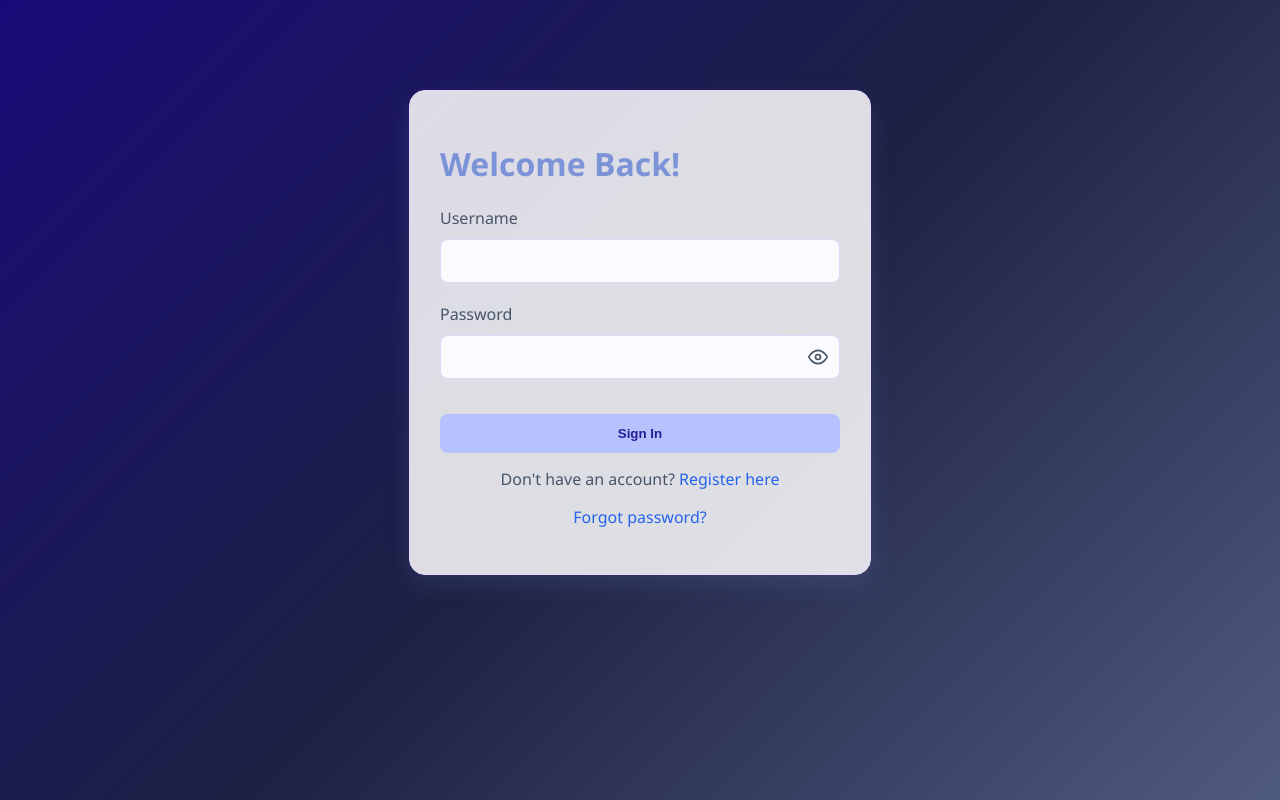
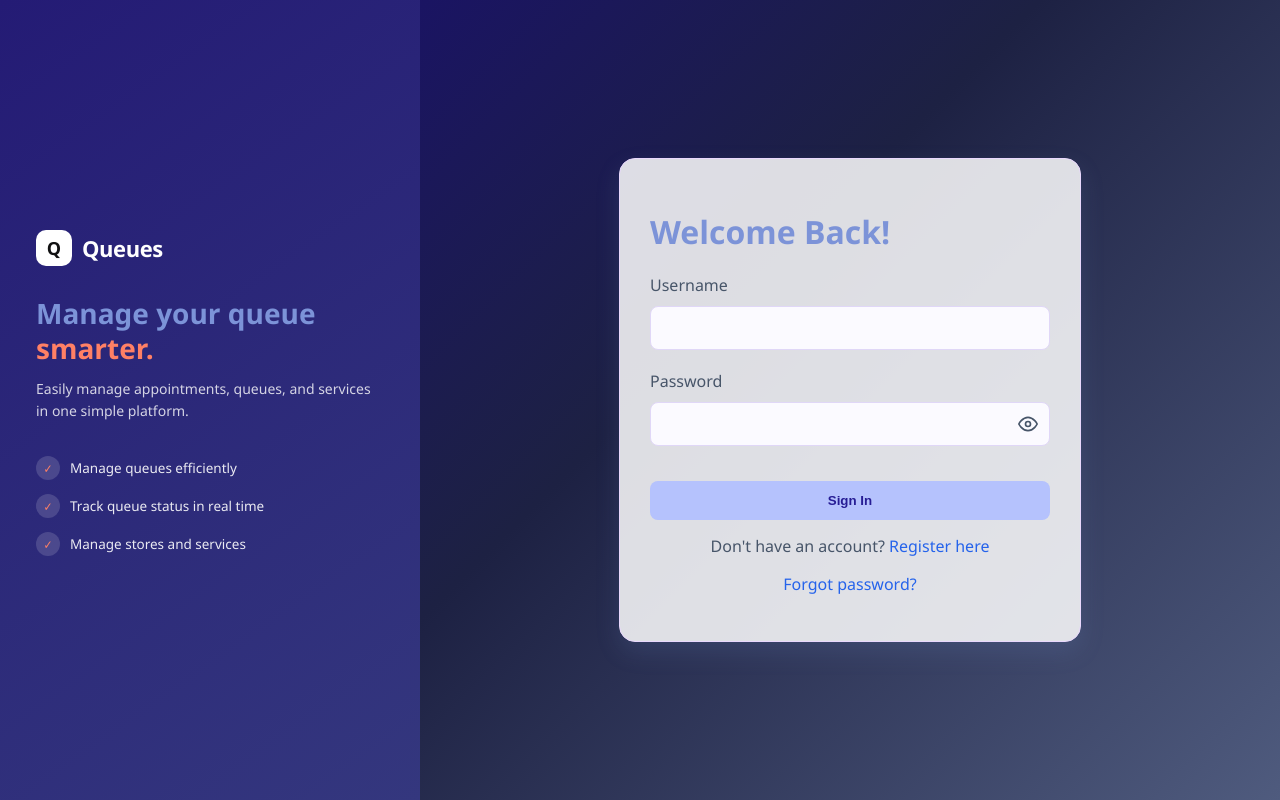
Before and after one commit to khngxuanming-boop/CSP-2620---GROUP-3, a Flask app: page /login in a window 1280 px wide. Run offline with Flask 3, Linux system fonts and the light colour scheme.

Commit message:
login page fix

```diff
--- a/templates/login.html
+++ b/templates/login.html
@@ -1,11 +1,184 @@
 <!DOCTYPE html>
 <html lang="en">
+
 <head>
     <title>Login to Queues</title>
     <link rel="stylesheet" href="{{ url_for('static', filename='style.css') }}">
 </head>
+<style>
+    /* Full Page Split-Screen Layout */
+    body {
+        margin: 0;
+        padding: 0;
+        min-height: 100vh;
+        display: flex;
+        background-color: #f8fafc;
+    }
+
+    .login-wrapper {
+        display: flex;
+        width: 100%;
+        min-height: 100vh;
+    }
+
+    /* Left Side - Compact Info Section */
+    .login-info {
+        width: 35%;
+        max-width: 420px;
+        min-width: 320px;
+        padding: 40px 36px;
+
+        background: linear-gradient(145deg, #241b75, #34377e);
+        color: white;
+
+        display: flex;
+        flex-direction: column;
+        justify-content: center;
+        box-sizing: border-box;
+    }
+
+    /* Logo */
+    .logo {
+        display: flex;
+        align-items: center;
+        gap: 10px;
+        margin-bottom: 30px;
+    }
+
+    .logo-icon {
+        width: 36px;
+        height: 36px;
+        background: white;
+        color: #111112;
+        border-radius: 10px;
+        display: flex;
+        align-items: center;
+        justify-content: center;
+        font-size: 18px;
+        font-weight: bold;
+    }
+
+    .logo-text {
+        font-size: 22px;
+        font-weight: 800;
+        letter-spacing: -0.02em;
+    }
+
+    /* Main Heading */
+    .login-info h2 {
+        font-size: 28px;
+        line-height: 1.25;
+        margin: 0 0 12px;
+    }
+
+    .login-info h2 span {
+        color: #ff8065;
+    }
+
+    /* Description */
+    .login-info p {
+        font-size: 14px;
+        line-height: 1.6;
+        color: rgba(255, 255, 255, 0.8);
+        margin: 0 0 24px;
+    }
+
+    /* Features */
+    .features {
+        margin-top: 10px;
+    }
+
+    .feature {
+        display: flex;
+        align-items: center;
+        margin-bottom: 14px;
+        font-size: 13.5px;
+        color: rgba(255, 255, 255, 0.9);
+    }
+
+    .feature-icon {
+        width: 24px;
+        height: 24px;
+        margin-right: 10px;
+        border-radius: 50%;
+        background: rgba(255, 255, 255, 0.15);
+        display: flex;
+        align-items: center;
+        justify-content: center;
+        color: #ff8065;
+        font-size: 12px;
+        font-weight: bold;
+        flex-shrink: 0;
+    }
+
+    /* Right Side - Form Container */
+    .login-card-area {
+        flex: 1;
+        display: flex;
+        align-items: center;
+        justify-content: center;
+        padding: 40px 20px;
+    }
+
+    /* Responsive adjustment for mobile screens */
+    @media (max-width: 768px) {
+        .login-wrapper {
+            flex-direction: column;
+        }
+
+        .login-info {
+            width: 100%;
+            max-width: 100%;
+            padding: 30px 24px;
+        }
+
+        .login-info h2 {
+            font-size: 24px;
+        }
+
+        .features {
+            display: none; /* Hide feature bullets on small screens to save space */
+        }
+    }
+</style>
+
 <body>
-    <div class="card" style="max-width: 400px; margin: 50px auto;">
+    <div class="login-wrapper">
+        <!-- Left Side Hero Section -->
+        <div class="login-info">
+            <div class="logo">
+                <div class="logo-icon">Q</div>
+                <div class="logo-text">Queues</div>
+            </div>
+
+            <h2>
+                Manage your queue<br>
+                <span>smarter.</span>
+            </h2>
+
+            <p>
+                Easily manage appointments, queues, and services in one simple platform.
+            </p>
+
+            <div class="features">
+                <div class="feature">
+                    <div class="feature-icon">✓</div>
+                    <span>Manage queues efficiently</span>
+                </div>
+                <div class="feature">
+                    <div class="feature-icon">✓</div>
+                    <span>Track queue status in real time</span>
+                </div>
+                <div class="feature">
+                    <div class="feature-icon">✓</div>
+                    <span>Manage stores and services</span>
+                </div>
+            </div>
+        </div>
+
+        <!-- Right Side Form -->
+        <div class="login-card-area">
+            <div class="card" style="max-width: 400px; width: 100%; margin: 0 auto;">
                 <h1>Welcome Back!</h1>
 
                 {% if error %}
@@ -21,10 +194,8 @@
                     <label>Password</label>
                     <div style="position: relative;">
                         <input type="password" name="password" id="password" required style="width: 100%; padding-right: 40px; box-sizing: border-box;">
-                <span onclick="togglePassword('password', this)" style="position: absolute; right: 12px; top: 50%;
-                 transform: translateY(-75%); cursor: pointer; user-select: none; display: flex; align-items: center;">
-                    <svg xmlns="http://www.w3.org/2000/svg" width="20" height="20" viewBox="0 0 24 24" fill="none"
-                    stroke="currentColor" stroke-width="2" stroke-linecap="round" stroke-linejoin="round">
+                        <span onclick="togglePassword('password', this)" style="position: absolute; right: 12px; top: 50%; transform: translateY(-75%); cursor: pointer; user-select: none; display: flex; align-items: center;">
+                            <svg xmlns="http://www.w3.org/2000/svg" width="20" height="20" viewBox="0 0 24 24" fill="none" stroke="currentColor" stroke-width="2" stroke-linecap="round" stroke-linejoin="round">
                                 <path d="M1 12s4-8 11-8 11 8 11 8-4 8-11 8-11-8-11-8Z"></path>
                                 <circle cx="12" cy="12" r="3"></circle>
                             </svg>
@@ -41,6 +212,9 @@
                     <a href="/forgot_password" style="color: #2563eb;">Forgot password?</a>
                 </p>
             </div>
+        </div>
+    </div>
+
     <script>
         function togglePassword(inputId, icon) {
             const input = document.getElementById(inputId);
@@ -53,4 +227,5 @@
         }
     </script>
 </body>
+
 </html>
```
Lines whose indentation alone changed are shown as unchanged.
